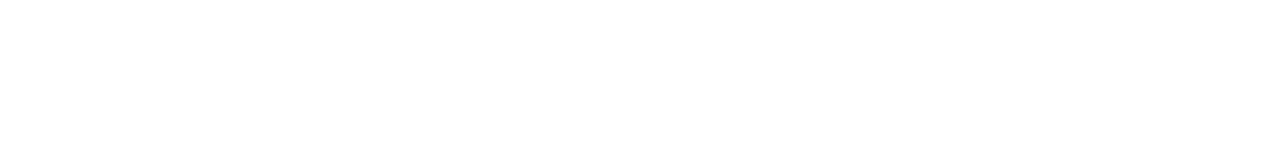
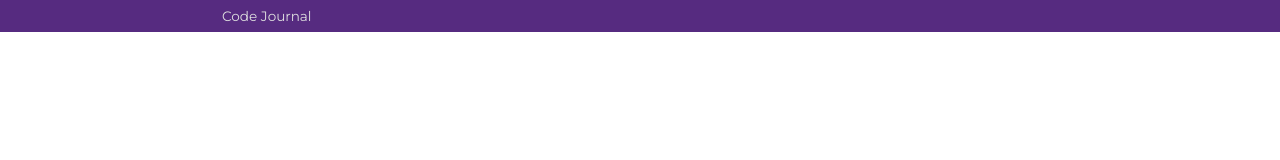
Before and after one commit to jacobhusband/code-journal, a website: page index.html in a window 1280 px wide. Drawn offline with Linux system fonts and the light colour scheme; a web font is replaced by a local one.

Commit message:
Add header bar

```diff
--- a/css/styles.css
+++ b/css/styles.css
@@ -0,0 +1,27 @@
+body {
+  margin: 0;
+  font-family: "Barlow Condensed", sans-serif;
+}
+
+h1,
+h2,
+h3,
+h4,
+h5,
+h6,
+form {
+  margin: 0;
+  font-family: Montserrat, sans-serif;
+}
+
+.bar {
+  color: white;
+  background-color: #562b80;
+}
+
+.bar h4 {
+  color: #dfdfdf;
+  font-weight: 400;
+  font-size: 0.85rem;
+  padding: 0.5rem;
+}
--- a/index.html
+++ b/index.html
@@ -1,24 +1,41 @@
 <!DOCTYPE html>
 <html lang="en">
   <head>
-  <meta charset="UTF-8">
-  <meta name="viewport" content="width=device-width, initial-scale=1.0">
+    <meta charset="UTF-8" />
+    <meta name="viewport" content="width=device-width, initial-scale=1.0" />
     <title>Code Journal</title>
-  <link rel="icon" href="images/favicon.ico">
+    <link rel="icon" href="images/favicon.ico" />
     <link
       rel="stylesheet"
       href="https://cdnjs.cloudflare.com/ajax/libs/font-awesome/6.0.0/css/all.min.css"
       integrity="sha512-9usAa10IRO0HhonpyAIVpjrylPvoDwiPUiKdWk5t3PyolY1cOd4DSE0Ga+ri4AuTroPR5aQvXU9xC6qOPnzFeg=="
       crossorigin="anonymous"
-    referrerpolicy="no-referrer" />
-  <link rel="stylesheet" href="css/reset.css">
-  <link rel="stylesheet" href="css/layout.css">
-  <link rel="stylesheet" href="css/styles.css">
+      referrerpolicy="no-referrer"
+    />
+    <link rel="preconnect" href="https://fonts.googleapis.com" />
+    <link rel="preconnect" href="https://fonts.gstatic.com" crossorigin />
+    <link
+      href="https://fonts.googleapis.com/css2?family=Barlow+Condensed:wght@100;200;300;400;500;600&family=Montserrat:wght@100;200;300;400;500&display=swap"
+      rel="stylesheet"
+    />
+    <link rel="stylesheet" href="css/reset.css" />
+    <link rel="stylesheet" href="css/layout.css" />
+    <link rel="stylesheet" href="css/styles.css" />
   </head>
   <body>
     <header>
+      <div class="bar">
+        <div class="container">
+          <h4>Code Journal</h4>
+        </div>
+      </div>
     </header>
     <main>
+      <div class="container">
+        <div data-view="entry-form">
+          <form action=""></form>
+        </div>
+      </div>
     </main>
     <script src="js/data.js"></script>
     <script src="js/main.js"></script>
```
Lines whose indentation alone changed are shown as unchanged.
